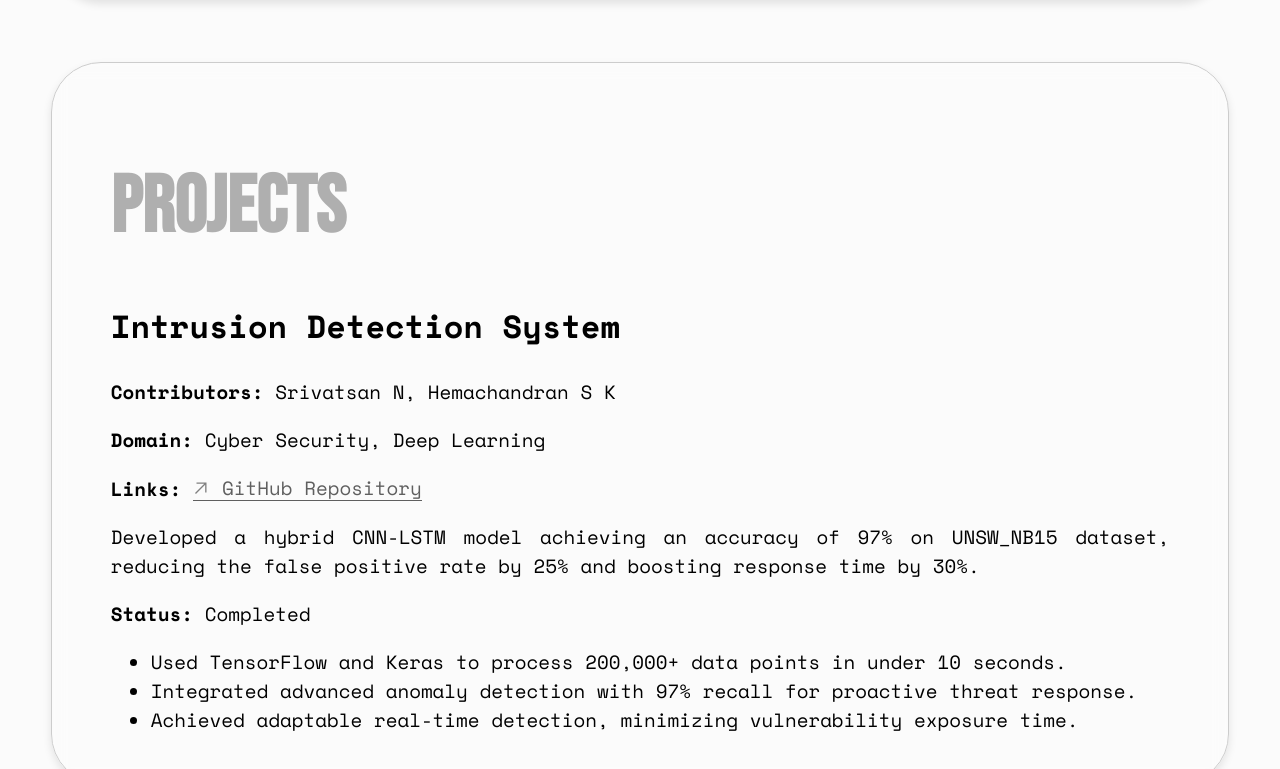
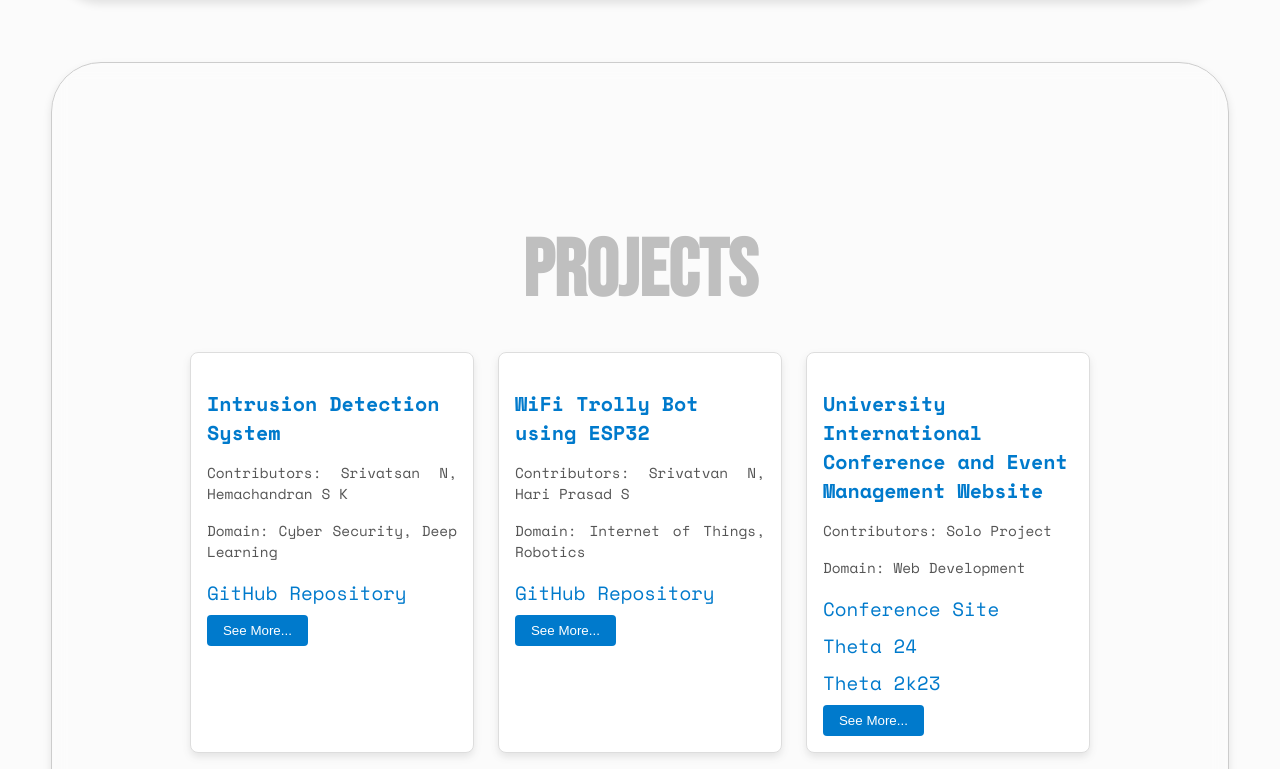
Before and after one commit to AbiXnash/abxfolio, a React (Vite) app: page / in a window 1280 px wide. Shown: the part 2651-3420 px from the top of the page. Built offline with nearby package versions, Linux system fonts and the light colour scheme.

Commit message:
feat: add react-modal dependency and update Projects page styles for improved layout and user experience

```diff
--- a/package.json
+++ b/package.json
@@ -19,6 +19,7 @@
     "react": "^18.3.1",
     "react-dom": "^18.3.1",
     "react-icons": "^5.4.0",
+    "react-modal": "^3.16.1",
     "react-router-dom": "^7.0.2",
     "react-scroll": "^1.9.0",
     "scss": "^0.2.4",
--- a/src/pages/Projects/Projects.scss
+++ b/src/pages/Projects/Projects.scss
@@ -1,111 +1,141 @@
-// Variables
-$primary-color: #007bff;
-$primary-color-hover: #0056b3;
-$background-color: #fff;
-$box-shadow: 0 4px 8px rgba(0, 0, 0, 0.1);
-$border-radius: 10px;
-$padding: 20px;
-$transition: 0.3s ease;
+.projects {
+  padding: 2rem;
+  background-color: #f9f9f9;
 
-// Container
+  h1 {
+    text-align: center;
+    margin-bottom: 2rem;
+    color: #333;
+  }
+
   .container {
     display: flex;
-	flex-wrap: wrap;
-	justify-content: space-between;
-	padding: $padding;
-}
+    flex-direction: column;
 
-// Projects Title
-.projects-title {
-	width: 100%;
-	text-align: center;
-	font-size: 2.5rem;
-	margin-bottom: $padding;
-}
+    &.with-modal {
+      flex-direction: row;
+      align-items: flex-start;
 
-// Projects List
-.projects-list {
-	display: flex;
-	flex-wrap: wrap;
-	gap: $padding;
-}
-
-// Project Card
-.project-card {
-	background-color: $background-color;
-	border-radius: $border-radius;
-	box-shadow: $box-shadow;
-	padding: $padding;
-	width: calc(33.333% - #{$padding});
-	position: relative;
-	cursor: pointer;
-	transition: transform $transition;
-
-	&:hover {
-		transform: translateY(-5px);
-	}
-
-	.project-name {
-		font-size: 1.5rem;
-		margin-bottom: 10px;
-	}
-
-	.project-domain,
-	.project-status {
-		font-size: 1rem;
-		margin-bottom: 10px;
-	}
-
-	.project-contributors,
-	.project-links,
-	.project-description,
-	.project-keynotes {
-		display: none;
-	}
-}
-
-// Modal
-.modal {
-	display: none;
-	position: fixed;
-	top: 0;
-	left: 0;
-	width: 100%;
-	height: 100%;
-	background-color: rgba(0, 0, 0, 0.5);
-	justify-content: center;
-	align-items: center;
-
-	.modal-content {
-		background-color: $background-color;
-		padding: $padding;
-		border-radius: $border-radius;
-		width: 80%;
-		max-width: 600px;
-
-		h2 {
-			margin-top: 0;
-		}
-
-		.close {
-			position: absolute;
-			top: 10px;
-			right: 10px;
-			font-size: 1.5rem;
-			cursor: pointer;
+      .projects-container {
+        flex: 1;
+        overflow-y: auto;
+        max-height: calc(100vh - 4rem);
       }
     }
   }
 
-// Link Item
-.link-item a {
+  .projects-container {
+    display: flex;
+    flex-wrap: wrap;
+    gap: 1.5rem;
+    justify-content: center;
+  }
+
+  .project {
+    background: #fff;
+    border: 1px solid #ddd;
+    border-radius: 8px;
+    padding: 1rem;
+    width: 250px;
+    box-shadow: 0 4px 8px rgba(0, 0, 0, 0.1);
+    transition: transform 0.3s ease;
+
+    &:hover {
+      transform: scale(1.05);
+    }
+
+    .title {
+      font-size: 1.25rem;
+      margin-bottom: 0.5rem;
+      color: #007acc;
+    }
+
+    .contributors,
+    .domain {
+      margin-bottom: 1rem;
+      color: #555;
+      font-size: 0.9rem;
+    }
+
+    .source-link {
+      display: block;
+      margin-bottom: 0.5rem;
+      color: #007acc;
+      text-decoration: none;
+
+      &:hover {
+        text-decoration: underline;
+      }
+    }
+
+    .see-more {
+      display: block;
+      background-color: #007acc;
+      color: #fff;
+      padding: 0.5rem 1rem;
+      border: none;
+      border-radius: 4px;
+      cursor: pointer;
+      text-align: center;
+
+      &:hover {
+        background-color: #005fa3;
+      }
+    }
+  }
+
+  .modal-overlay {
+    flex: 1;
+    margin-left: 2rem;
+    max-width: 600px;
+
+    .modal-content {
+      background: #fff;
+      border-radius: 8px;
+      padding: 2rem;
+      position: relative;
+      box-shadow: 0 4px 8px rgba(0, 0, 0, 0.2);
+
+      h2 {
+        margin-bottom: 1rem;
+        color: #007acc;
+      }
+
+      p {
+        margin-bottom: 1rem;
+        color: #555;
+      }
+
+      ul {
+        list-style-type: disc;
+        margin-left: 1.5rem;
+        margin-bottom: 1rem;
+
+        li {
+          margin-bottom: 0.5rem;
+          color: #333;
+        }
+      }
+
+      .close-button {
+        position: absolute;
+        top: 1rem;
+        right: 1rem;
+        background: #007acc;
+        color: #fff;
+        border: none;
+        border-radius: 50%;
+        width: 2rem;
+        height: 2rem;
         display: flex;
         align-items: center;
-	text-decoration: none;
-	color: $primary-color;
-	transition: color $transition;
+        justify-content: center;
+        cursor: pointer;
 
         &:hover {
-		color: $primary-color-hover;
+          background: #005fa3;
         }
       }
+    }
+  }
+}
--- a/src/pages/Projects/Projects.tsx
+++ b/src/pages/Projects/Projects.tsx
@@ -1,83 +1,139 @@
-import arrow from '../../assets/arrow.svg';
+import React, { useState } from 'react';
+import './Projects.scss';
 
 const Projects = () => {
-  const projects: {
-    id: number,
-    name: string,
-    contributors: string[] | null,
-    domain: string[],
-    link: { text: string, url: string }[] | null,
-    description: string,
-    status: ["Completed" | "Ongoing" | "Upcoming"],
-    keynote: string[]
-  }[] = [
+  const [selectedProject, setSelectedProject] = useState<null | typeof projects[0]>(null);
+
+  const projects = [
     {
       id: 1,
       name: "Intrusion Detection System",
       contributors: ["Srivatsan N", "Hemachandran S K"],
       domain: ["Cyber Security", "Deep Learning"],
-      link: [{ text: "GitHub Repository", url: "https://github.com/AbiXnash/An-Intrusion-Detection-System-using-Deep-Learning-models-on-UNSW_NB15-dataset" }],
-      description: "Developed a hybrid CNN-LSTM model achieving an accuracy of 97% on UNSW_NB15 dataset, reducing the false positive rate by 25% and boosting response time by 30%.",
+      link: [
+        {
+          text: "GitHub Repository",
+          url: "https://github.com/AbiXnash/An-Intrusion-Detection-System-using-Deep-Learning-models-on-UNSW_NB15-dataset",
+        },
+      ],
+      description:
+        "Developed a hybrid CNN-LSTM model achieving an accuracy of 97% on UNSW_NB15 dataset, reducing the false positive rate by 25% and boosting response time by 30%.",
       status: ["Completed"],
       keynote: [
         "Used TensorFlow and Keras to process 200,000+ data points in under 10 seconds.",
         "Integrated advanced anomaly detection with 97% recall for proactive threat response.",
-        "Achieved adaptable real-time detection, minimizing vulnerability exposure time."
-      ]
+        "Achieved adaptable real-time detection, minimizing vulnerability exposure time.",
+      ],
     },
-    // Add other project data...
+    {
+      id: 2,
+      name: "WiFi Trolly Bot using ESP32",
+      contributors: ["Srivatvan N", "Hari Prasad S"],
+      domain: ["Internet of Things", "Robotics"],
+      link: [
+        {
+          text: "GitHub Repository",
+          url: "https://github.com/AbiXnash/WiFi-Trolley-Bot-using-ESP32",
+        },
+      ],
+      description:
+        "Engineered a WiFi-controlled trolley bot using ESP32 to enhance automation in warehouses and factories by 40% and reduce downtime by 20%.",
+      status: ["Completed"],
+      keynote: [
+        "Leveraged ESP32's dual-core processor to enable real-time data processing and control.",
+        "Integrated a web server for remote control and monitoring, reducing manual intervention by 50%.",
+        "Enabled real-time video streaming for remote surveillance and monitoring.",
+      ],
+    },
+    {
+      id: 3,
+      name: "University International Conference and Event Management Website",
+      contributors: null,
+      domain: ["Web Development"],
+      link: [
+        { text: "Conference Site", url: "https://github.com/AbiXnash/conference-site" },
+        { text: "Theta 24", url: "https://github.com/AbiXnash/Theta-24" },
+        { text: "Theta 2k23", url: "https://github.com/AbiXnash/theta2k23" },
+      ],
+      description:
+        "Created web application for SASTRA University's International Conference and National Level Event, enabling seamless event management and participant registration.",
+      status: ["Completed"],
+      keynote: [
+        "Developed a user-friendly interface for event registration and payment processing, boosted user retention by 30%.",
+        "Enabled real-time updates and notifications for participants and organizers.",
+        "Optimized website performance for 1000+ concurrent users, ensuring seamless user experience.",
+        "Integrated a secure payment gateway for hassle-free transactions.",
+      ],
+    },
   ];
 
+  const openModal = (project: typeof projects[0]) => {
+    setSelectedProject(project);
+  };
+
+  const closeModal = () => {
+    setSelectedProject(null);
+  };
+
   return (
-    <section className="projects" id="projects">
+    <section id="projects" className="projects">
       <div className="container row">
-        <h1 className="projects-title">Projects</h1>
-        <div className="projects-list">
+        <div className={`${selectedProject ? "with-modal" : ""}`}>
+          <h1>Projects</h1>
+          <div className="projects-container">
             {projects.map((project) => (
-            <div className="project-card" key={project.id}>
-              <h2 className="project-name">{project.name}</h2>
-              {project.contributors && (
-                <p className="project-contributors">
-                  <strong>Contributors:</strong> {project.contributors.join(", ")}
+              <div className="project" key={project.id}>
+                <h3 className="title">{project.name}</h3>
+                <p className="contributors">
+                  Contributors:&nbsp;
+                  {project.contributors ? project.contributors.join(", ") : "Solo Project"}
                 </p>
-              )}
-              <p className="project-domain">
-                <strong>Domain:</strong> {project.domain.join(", ")}
-              </p>
-              {project.link && (
-                <p className="project-links">
-                  <strong>Links:</strong>{" "}
-                  {project.link.map((link, key) => (
-                    <span className="link-item" key={key}>
+                <p className="domain">Domain: {project.domain.join(", ")}</p>
+                {project.link &&
+                  project.link.map((link, idx) => (
                     <a
-                        className="arrow-link"
+                      key={idx}
+                      className="source-link"
                       href={link.url}
                       target="_blank"
-                        rel="noreferrer"
+                      rel="noopener noreferrer"
                     >
-                        <img
-                          src={arrow}
-                          alt="Arrow"
-                          style={{ marginRight: "5px", width: "16px", height: "16px" }}
-                        />
                       {link.text}
                     </a>
-                    </span>
                   ))}
-                </p>
-              )}
-              <p className="project-description">{project.description}</p>
-              <p className="project-status">
-                <strong>Status:</strong> {project.status.join(", ")}
-              </p>
-              <ul className="project-keynotes">
-                {project.keynote.map((keynote, key) => (
-                  <li key={key}>{keynote}</li>
-                ))}
-              </ul>
+                <button className="see-more" onClick={() => openModal(project)}>
+                  See More...
+                </button>
               </div>
             ))}
           </div>
+
+          {selectedProject && (
+            <div className="modal-overlay">
+              <div className="modal-content">
+                <h2>{selectedProject.name}</h2>
+                <p>
+                  <strong>Description:</strong> {selectedProject.description}
+                </p>
+                <p>
+                  <strong>Status:</strong> {selectedProject.status.join(", ")}
+                </p>
+                <p>
+                  <strong>Keynotes:</strong>
+                </p>
+                <ul>
+                  {selectedProject.keynote.map((point, idx) => (
+                    <li key={idx}>{point}</li>
+                  ))}
+                </ul>
+                <button className="close-button" onClick={closeModal}>
+                  Close
+                </button>
+              </div>
+            </div>
+          )}
+        </div>
+
       </div>
     </section>
   );
```
Also changed, not shown: 1 other file (tests, documents, lock files or other folders). Lines whose indentation alone changed are shown as unchanged.
